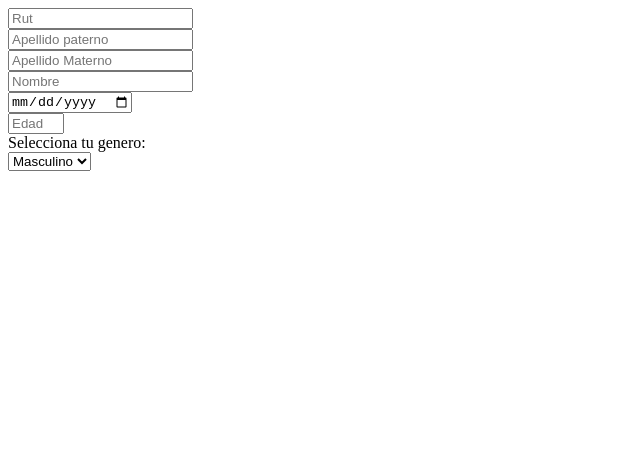
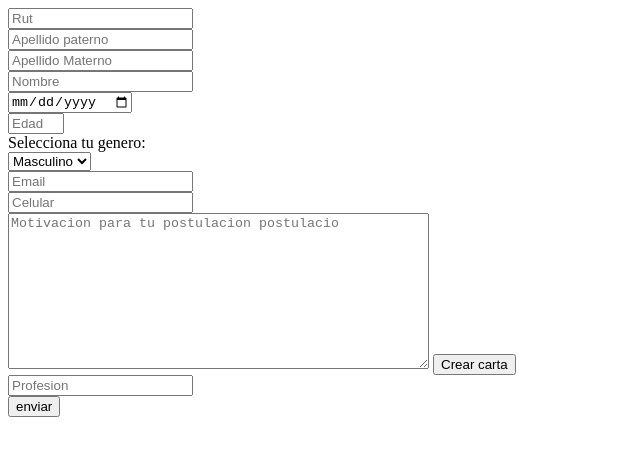
Before and after one commit to xKakashixpy/GIT, a plain HTML site: page Experiencia2.2/Ejercicios en clases/index.html in a window 1280 px wide. Shown: the whole page, without its empty margins (0-640 px from the left). Drawn offline with Linux system fonts and the light colour scheme.

Commit message:
Parte Final

```diff
--- a/Experiencia2.2/Ejercicios en clases/index.html
+++ b/Experiencia2.2/Ejercicios en clases/index.html
@@ -48,11 +48,34 @@
                 <option>Femenino</option>
                 </select>
             </div>
+            <div><!-- EMAIL-->
+                <label for="email"></label>
+                <input type="text" placeholder="Email" id='email'>
+            </div>
+            <div><!-- CELULAR-->
+                <label for="celular"></label>
+                <input type="text" placeholder="Celular" maxlength='12' id='celular'>
+            </div>
+            <div><!--BLOQUE DE TEXTO-->
+                <label for="motivacion"></label>
+                <textarea name="textarea" id='motivacion' rows="10" cols="50" placeholder="Motivacion para tu postulacion postulacio"></textarea>
+                <input type="submit" value='Crear carta'>
+            </div>
+            <div><!-- PROFESSION-->
+                <label for="profesion"></label>
+                <input type="text" placeholder="Profesion" id='profesion'>
+            </div>
+
+            <input type="submit" value='enviar'>
+
+        </form>
+            <div id ='error'></div>
 
 
 
 
-        <script src='app.js'></script>
+            <script src='app.js'></script></scrip>
+            <script src="style.css">
 
     </body>
 </html>
```
